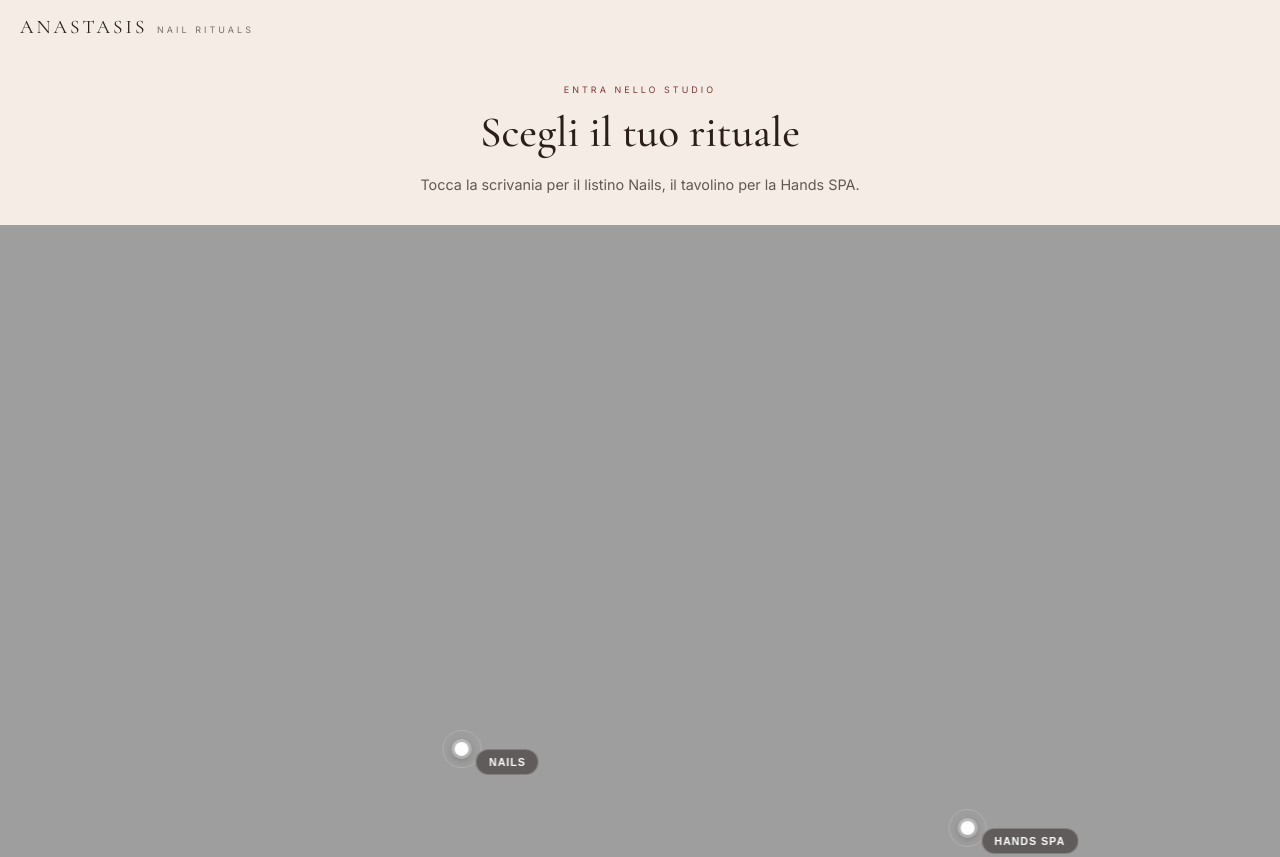
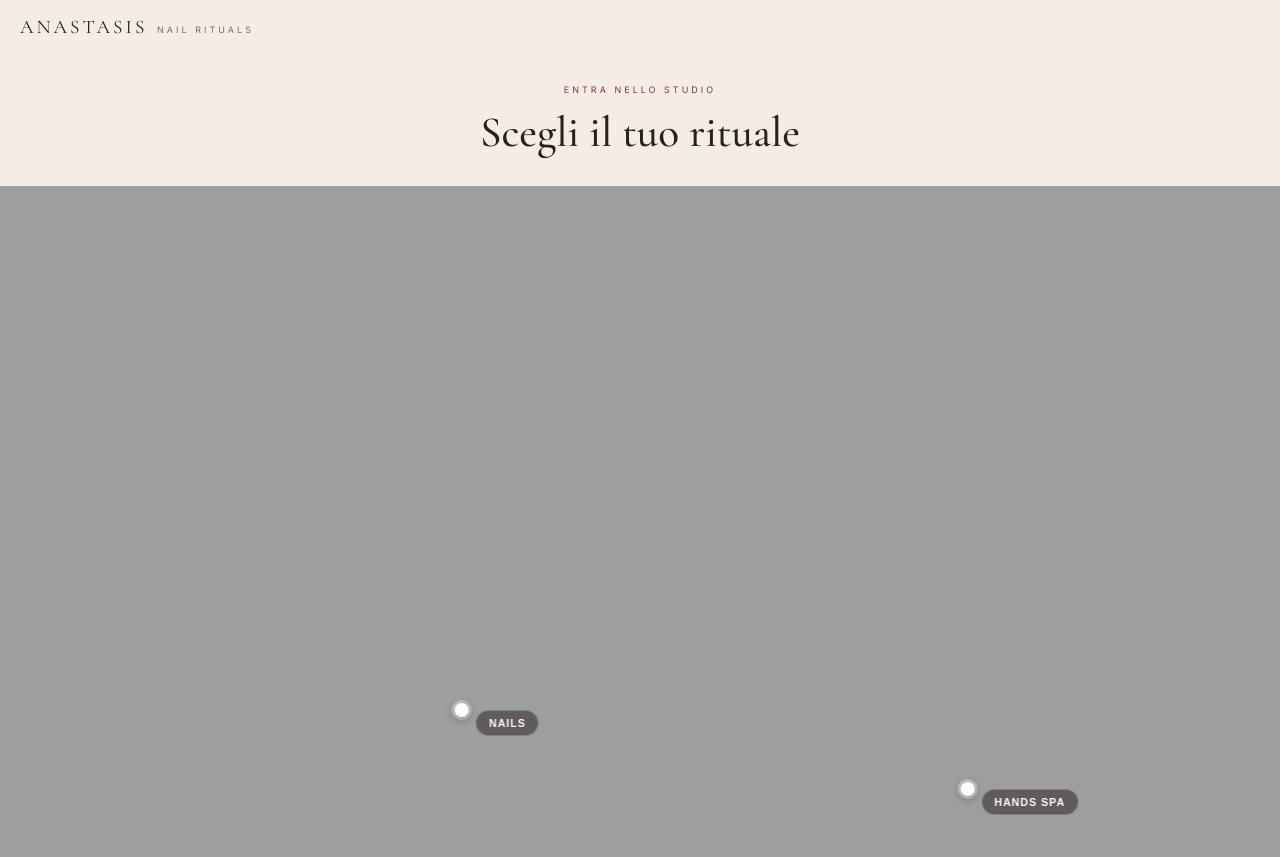
Before and after one commit to rosaraia12-svg/Anastasis.nail.rituals, a plain HTML site: page index.html in a window 1280 px wide. Shown: the top 857 px of the page. Drawn offline with nearby package versions, Linux system fonts and the light colour scheme.

Commit message:
Remove intro subtext and fade the intro out on scroll
The "tocca la scrivania..." line is redundant with the hotspot tags.
The remaining kicker+title also now fades and lifts away within the
first 50px of scroll, so it never slides underneath the fixed brand
header (which has no opaque background) and overlaps it.

Co-Authored-By: Claude Sonnet 5 <noreply@anthropic.com>

```diff
--- a/index.html
+++ b/index.html
@@ -23,10 +23,9 @@
   </header>
 
   <main class="page">
-    <div class="intro">
+    <div class="intro" id="intro">
       <p class="intro__kicker">Entra nello studio</p>
       <h1 class="intro__title">Scegli il tuo rituale</h1>
-      <p class="intro__body">Tocca la scrivania per il listino Nails, il tavolino per la Hands SPA.</p>
     </div>
 
     <!-- interactive viewer: idle wide shot with hotspots, click-to-zoom, liquid-glass listino -->
--- a/sequence.js
+++ b/sequence.js
@@ -53,6 +53,7 @@
     }
   };
 
+  var intro   = document.getElementById("intro");
   var stage   = document.getElementById("stage");
   var viewer  = document.getElementById("viewer");
   var canvas  = document.getElementById("frames");
@@ -277,6 +278,24 @@
     window.addEventListener("orientationchange", function () {
       setTimeout(resizeCanvas, 300);
     });
+
+    // Fade the "Entra nello studio" intro out as soon as the page starts
+    // scrolling, so it never slides underneath the fixed brand header
+    // (which has no opaque background) and overlaps it.
+    var INTRO_FADE_PX = 50;
+    var introTicking = false;
+    function updateIntroFade() {
+      introTicking = false;
+      var p = Math.min(1, Math.max(0, window.scrollY / INTRO_FADE_PX));
+      intro.style.opacity = String(1 - p);
+      intro.style.transform = "translateY(" + (-p * 16).toFixed(1) + "px)";
+    }
+    window.addEventListener("scroll", function () {
+      if (introTicking) return;
+      introTicking = true;
+      requestAnimationFrame(updateIntroFade);
+    }, { passive: true });
+    updateIntroFade();
   }
 
   /* ---------- boot ---------- */
--- a/styles.css
+++ b/styles.css
@@ -65,6 +65,8 @@ body{
   text-align:center;
   max-width:480px;
   margin:0 auto 26px;
+  opacity:1;
+  will-change:opacity, transform;
 }
 .intro__kicker{
   font-size:.56rem;
@@ -78,12 +80,6 @@ body{
   font-size:2.3rem;
   line-height:1.1;
   margin:.32em 0 .4em;
-}
-.intro__body{
-  font-size:.9rem;
-  line-height:1.5;
-  color:var(--ink);
-  opacity:.72;
 }
 
 /* ---------- interactive stage ----------
```
